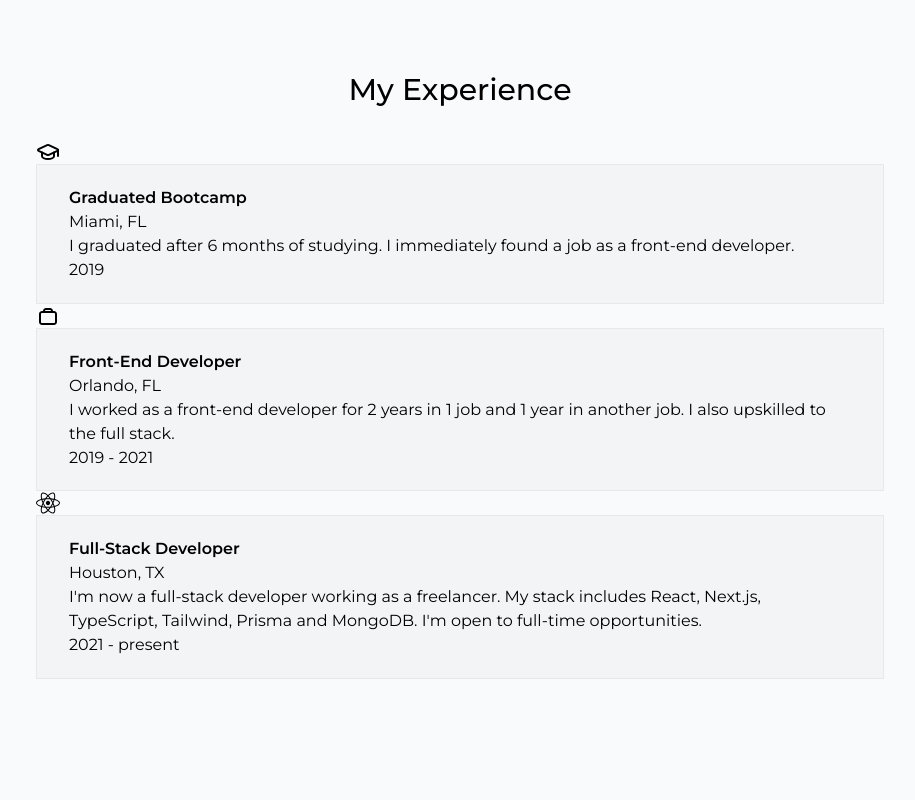
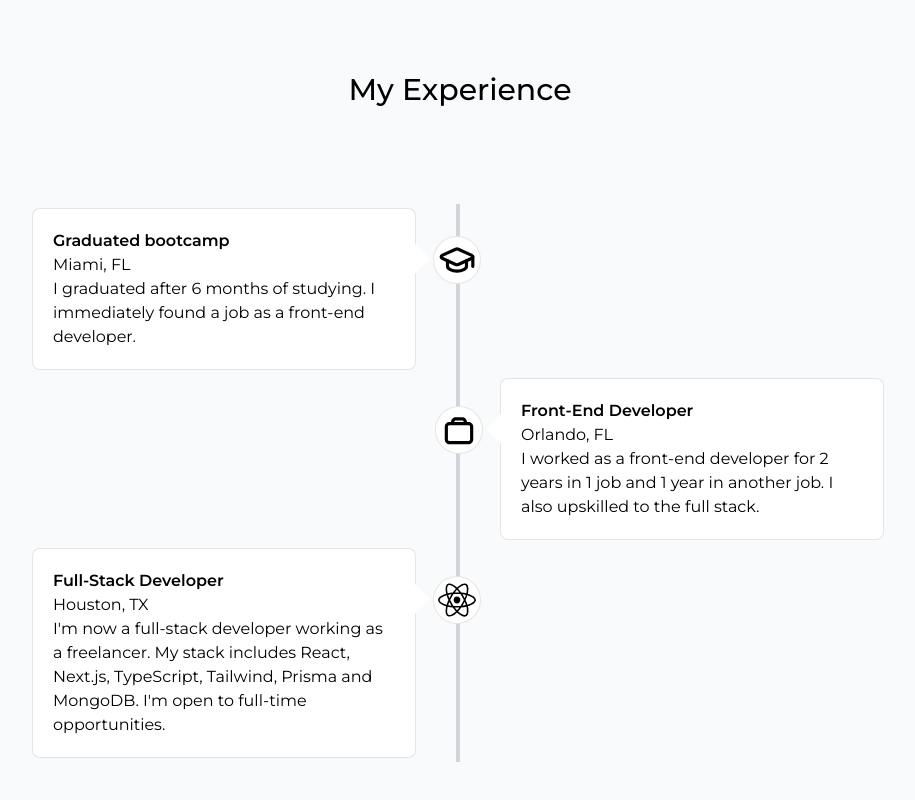
Before and after one commit to SebaSanchezI/portfolio, a Next.js app: page / in a window 1280 px wide. Shown: the part 2805-3605 px from the top of the page, without its empty margins (180-1095 px from the left). Built offline with nearby package versions, Linux system fonts and the light colour scheme.

Commit message:
Create timeline component

```diff
--- a/components/experience.tsx
+++ b/components/experience.tsx
@@ -1,6 +1,5 @@
 'use client'
 import React from 'react'
-import { VerticalTimeline, VerticalTimelineElement } from 'react-vertical-timeline-component'
 
 import { useInViewSection } from '@/lib/hooks'
 import { SectionName } from '@/global/models/shared.type'
@@ -15,7 +14,8 @@ export function Experience() {
   return (
     <section className='mb-28 max-w-[53rem] scroll-mt-28 text-center sm:mb-48' id={`${SectionName.experience}`} ref={ref}>
     <SectionHeading>My Experience</SectionHeading>
-    <VerticalTimeline>
+    <TimelineVertical items={experiencesData} />
+    {/* <VerticalTimeline>
       {
         experiencesData.map((item, idx) => (
           <React.Fragment key={idx}>
@@ -45,7 +45,50 @@ export function Experience() {
           </React.Fragment>
         ))
       }
-    </VerticalTimeline>
+    </VerticalTimeline> */}
   </section>
   )
 }
+
+export type VerticalTimelineItem = {
+  icon: React.ReactElement,
+  date: string,
+  title: string,
+  location: string
+  description: string
+}
+
+type VerticalTimelineProps = {
+  items: VerticalTimelineItem[]
+}
+
+export default function TimelineVertical({ items }: VerticalTimelineProps) {
+  return (
+    <div className='relative max-w-7xl my-24 mx-auto after:content-[""] after:absolute after:w-1 after:h-full after:bg-gray-300 after:top-0 after:left-1/2 after:-ml-1 after:-z-10'>
+      {items.map((item, idx) => (
+        <div key={item.title} className='relative'>
+          <div
+            className={`relative py-1 w-1/2 text-left ${idx % 2 === 0 ? '-left-1 pr-10' : 'left-1/2 pl-10'}`}>
+            {React.cloneElement(item.icon, { className: `bg-white !text-5xl absolute border border-black/[0.1] ${idx % 2 === 0 ? '-right-[25px]' : '-left-[25px]'} top-8 z-10 rounded-full p-1` })}
+            <div className='realtive p-5 bg-white rounded-lg border border-black/[0.1]'>
+              <h2 className='font-semibold capitalized'>{item.title}</h2>
+              <p className='font-normal !mt-0'>{item.location}</p>
+              <p className='font-normal !mt-0'>{item.description}</p>
+              <span
+                className={`h-0 w-0 absolute top-10 z-0 ${idx % 2 === 0 ? 'right-[26px]' : 'left-[26px]'}
+                border-t-[15px] border-b-[15px] border-y-transparent border-solid
+                ${idx % 2 === 0 ? 'border-l-[15px]' : 'border-r-[15px]'} border-white `}></span>
+            </div>
+          </div>
+          {/* <div
+            key={item.title}
+            className={`absolute pt-8 w-1/3 top-0 ${idx % 2 === 0 ? 'left-1/2 pl-8 text-left' : 'left-1 pr-8 text-right' }`}>
+            <div className='realtive p-2 bg-white rounded-lg border border-black/[0.1] inline-block'>
+              <h2 className='font-semibold capitalized'>{item.date}</h2>
+            </div>
+          </div> */}
+        </div>
+      ))}
+    </div>
+  )
+}
```
